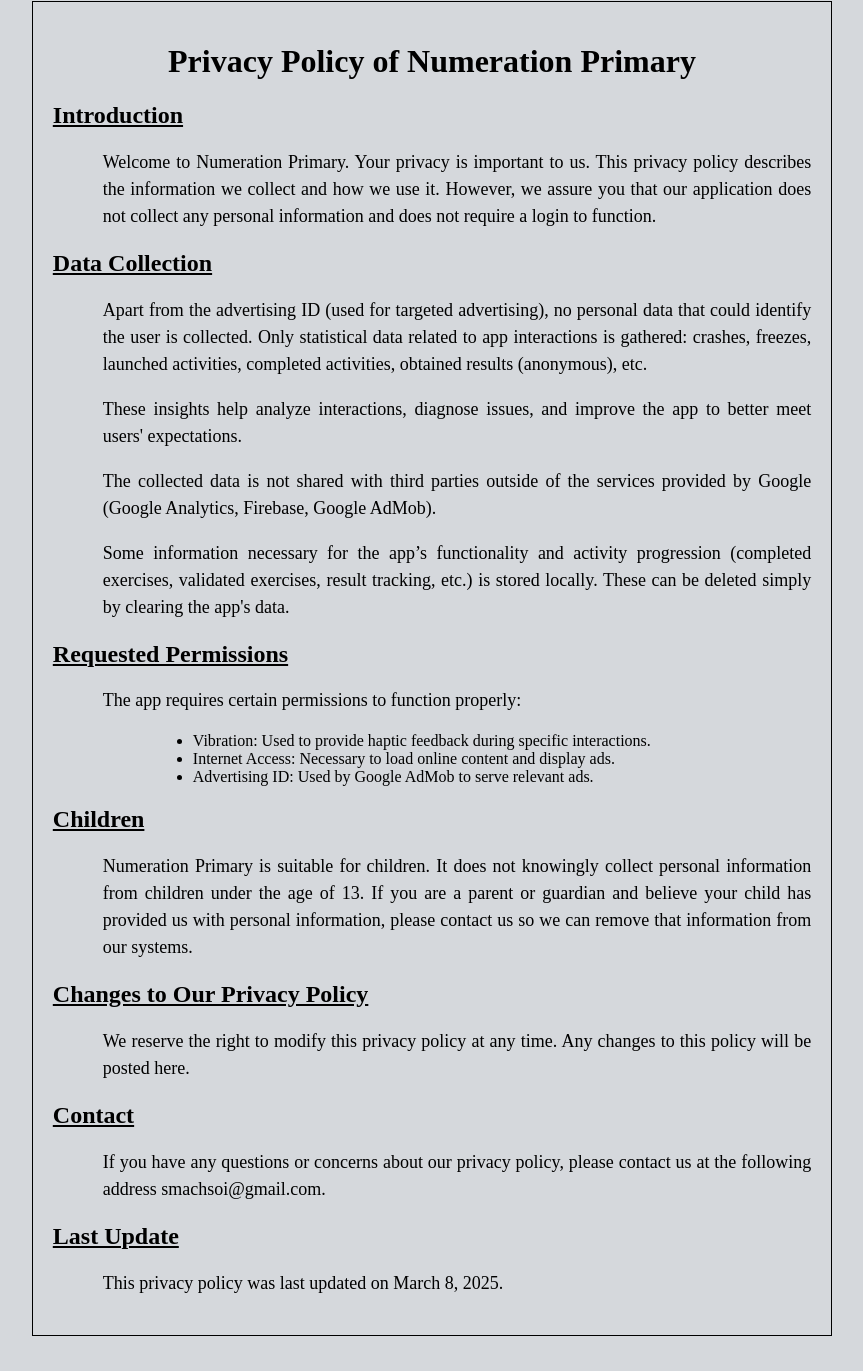
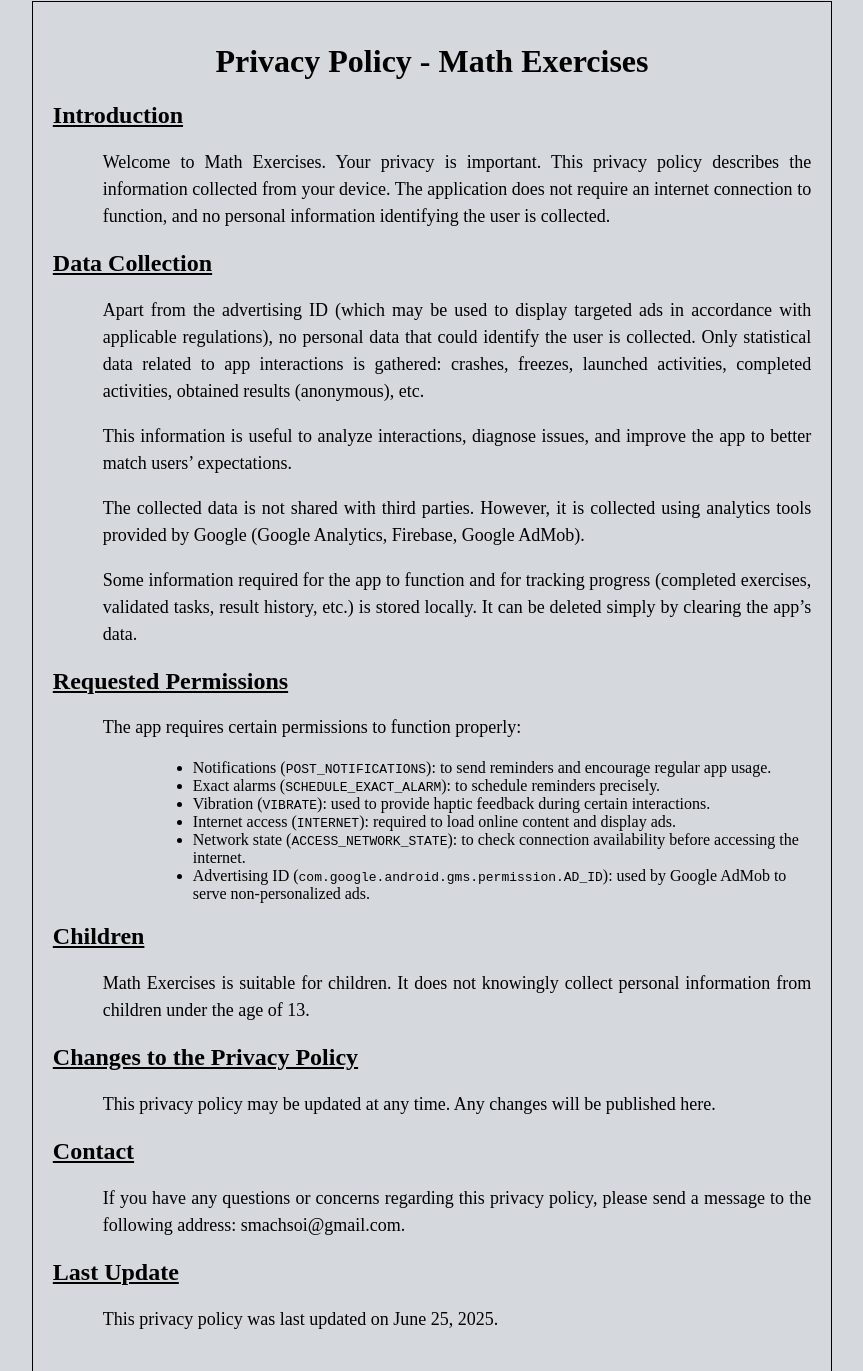
Before and after one commit to toutcourtc/numerationxpolicy, a plain HTML site: page en.html in a window 1280 px wide. Shown: the part 57-1428 px from the top of the page, without its empty margins (208-1071 px from the left). Before the commit the page ends 1401 px from the top, so only its background shows below. Drawn offline with Linux system fonts and the light colour scheme.

Commit message:
mise à jour de la politique de confidentialité

```diff
--- a/en.html
+++ b/en.html
@@ -4,8 +4,8 @@
     <meta charset="UTF-8">
     <meta http-equiv="X-UA-Compatible" content="IE=edge">
     <meta name="viewport" content="width=device-width, initial-scale=1.0">
-    <link href="styles.css"  rel="stylesheet" type="text/css">
-    <title>Privacy Policy of Numeration Primary</title>
+    <link href="styles.css" rel="stylesheet" type="text/css">
+    <title>Privacy Policy of Math Exercises</title>
 </head>
 <body>
     <header>
@@ -15,62 +15,64 @@
         </ul>
     </header>
     <div class="main">
-        <h1>Privacy Policy of Numeration Primary</h1>
+        <h1>Privacy Policy - Math Exercises</h1>
         <h2>Introduction</h2>
         <p>
-            Welcome to Numeration Primary. Your privacy is important to us.
-            This privacy policy describes the information we collect and how we use it.
-            However, we assure you that our application does not collect any personal information and does not require a login to function.
+            Welcome to Math Exercises. Your privacy is important.
+            This privacy policy describes the information collected from your device.
+            The application does not require an internet connection to function, and no personal information identifying the user is collected.
         </p>
 
         <h2>Data Collection</h2>
         <p>
-            Apart from the advertising ID (used for targeted advertising), no personal data that could identify the user is collected.
+            Apart from the advertising ID (which may be used to display targeted ads in accordance with applicable regulations), no personal data that could identify the user is collected.
             Only statistical data related to app interactions is gathered: crashes, freezes, launched activities,
             completed activities, obtained results (anonymous), etc.
         </p>
         <p>
-            These insights help analyze interactions, diagnose issues, and improve the app to better meet users' expectations.
+            This information is useful to analyze interactions, diagnose issues, and improve the app to better match users’ expectations.
         </p>
         <p>
-            The collected data is not shared with third parties outside of the services provided by Google (Google Analytics, Firebase,
-            Google AdMob).
+            The collected data is not shared with third parties. However, it is collected using analytics tools provided by Google (Google Analytics, Firebase, Google AdMob).
         </p>
         <p>
-            Some information necessary for the app’s functionality and activity progression (completed exercises, validated exercises, result tracking, etc.)
+            Some information required for the app to function and for tracking progress (completed exercises, validated tasks, result history, etc.)
             is stored locally.
-            These can be deleted simply by clearing the app's data.
+            It can be deleted simply by clearing the app’s data.
         </p>
 
         <h2>Requested Permissions</h2>
         <p>
             The app requires certain permissions to function properly:
-            <ul>
-                <li>Vibration: Used to provide haptic feedback during specific interactions.</li>
-                <li>Internet Access: Necessary to load online content and display ads.</li>
-                <li>Advertising ID: Used by Google AdMob to serve relevant ads.</li>
-            </ul>
         </p>
+        <ul>
+            <li>Notifications (<code>POST_NOTIFICATIONS</code>): to send reminders and encourage regular app usage.</li>
+            <li>Exact alarms (<code>SCHEDULE_EXACT_ALARM</code>): to schedule reminders precisely.</li>
+            <li>Vibration (<code>VIBRATE</code>): used to provide haptic feedback during certain interactions.</li>
+            <li>Internet access (<code>INTERNET</code>): required to load online content and display ads.</li>
+            <li>Network state (<code>ACCESS_NETWORK_STATE</code>): to check connection availability before accessing the internet.</li>
+            <li>Advertising ID (<code>com.google.android.gms.permission.AD_ID</code>): used by Google AdMob to serve non-personalized ads.</li>
+        </ul>
 
         <h2>Children</h2>
         <p>
-            Numeration Primary is suitable for children. It does not knowingly collect personal information from children under the age of 13.
-            If you are a parent or guardian and believe your child has provided us with personal information, please contact us so we can remove that information from our systems.
+            Math Exercises is suitable for children. It does not knowingly collect personal information from children under the age of 13.
         </p>
-        <h2>Changes to Our Privacy Policy</h2>
+
+        <h2>Changes to the Privacy Policy</h2>
         <p>
-            We reserve the right to modify this privacy policy at any time. Any changes to this policy will be posted here.
+            This privacy policy may be updated at any time. Any changes will be published here.
         </p>
+
         <h2>Contact</h2>
         <p>
-            If you have any questions or concerns about our privacy policy, please contact us at the following address smachsoi@gmail.com.
+            If you have any questions or concerns regarding this privacy policy, please send a message to the following address: smachsoi@gmail.com.
         </p>
+
         <h2>Last Update</h2>
         <p>
-            This privacy policy was last updated on March 8, 2025.
+            This privacy policy was last updated on June 25, 2025.
         </p>
-
     </div>
-
 </body>
 </html>
```
Also changed, not shown: index.html (+20 -17 lines).
